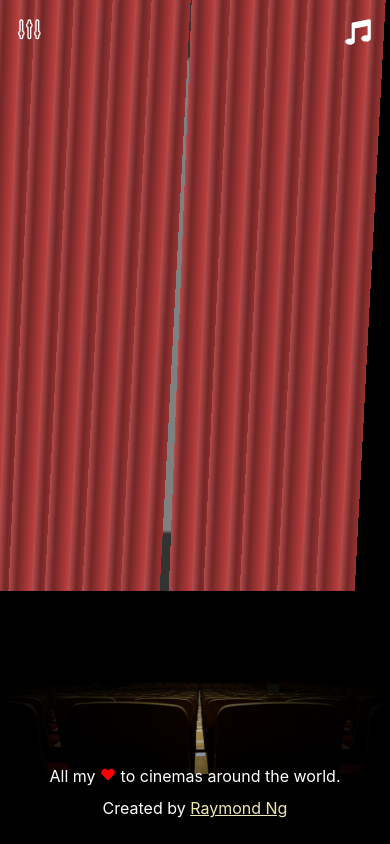
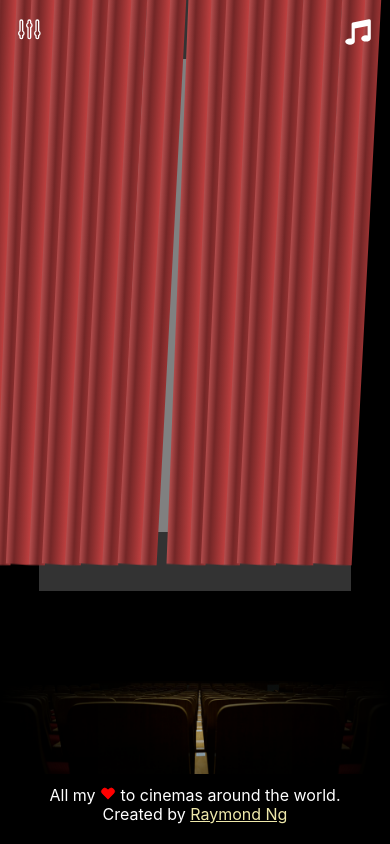
Before and after one commit to rayng86/movie-theater-exp, a React (Create React App) app: page / in a window 390 px wide. Built offline with nearby package versions, Linux system fonts and the light colour scheme; no server answers.

Commit message:
optimize for mobile, clean up css, fix youtube player on mobile

```diff
--- a/src/App.css
+++ b/src/App.css
@@ -1,288 +1,4 @@
-html,
-body,
-#root {
-  background: black;
-  height: 100%;
-  margin: 0;
-}
-
-button {
-  cursor: pointer;
-}
-
-a {
-  color: palegoldenrod;
-}
-
-a:hover {
-  color: rgb(189, 184, 119);
-}
-
-.App {
-  text-align: center;
-  display: flex;
-  flex-flow: column;
-  height: 100%;
-}
-
-@keyframes App-logo-spin {
-  from {
-    transform: rotate(0deg);
-  }
-  to {
-    transform: rotate(360deg);
-  }
-}
-
-.travel-curtain {
-  width: 10vw;
-  height: 120vh;
-  background: repeating-linear-gradient(
-    to left,
-    hsl(0, 50%, 50%) 4vw,
-    hsl(0, 50%, 30%) 8vw,
-    hsl(0, 40%, 50%) 10vw
-  );
-  background-size: 100% 100%;
-  display: inline-block;
-  transform-origin: 0 0%;
-  transform: rotate(3deg);
-  -webkit-animation: travel-curtain 2s ease infinite;
-  animation: travel-curtain 2s ease infinite;
-}
-@-webkit-keyframes travel-curtain {
-  50% {
-    transform: rotate(-3deg);
-  }
-}
-@keyframes travel-curtain {
-  50% {
-    transform: rotate(-3deg);
-  }
-}
-.travel-curtain:nth-child(1) {
-  -webkit-animation-delay: -0.1s;
-  animation-delay: -0.1s;
-}
-.travel-curtain:nth-child(2) {
-  -webkit-animation-delay: -0.2s;
-  animation-delay: -0.2s;
-}
-.travel-curtain:nth-child(3) {
-  -webkit-animation-delay: -0.3s;
-  animation-delay: -0.3s;
-}
-.travel-curtain:nth-child(4) {
-  -webkit-animation-delay: -0.4s;
-  animation-delay: -0.4s;
-}
-.travel-curtain:nth-child(5) {
-  -webkit-animation-delay: -0.5s;
-  animation-delay: -0.5s;
-}
-.travel-curtain:nth-child(6) {
-  -webkit-animation-delay: -0.6s;
-  animation-delay: -0.6s;
-}
-.travel-curtain:nth-child(7) {
-  -webkit-animation-delay: -0.7s;
-  animation-delay: -0.7s;
-}
-.travel-curtain:nth-child(8) {
-  -webkit-animation-delay: -0.8s;
-  animation-delay: -0.8s;
-}
-.travel-curtain:nth-child(9) {
-  -webkit-animation-delay: -0.9s;
-  animation-delay: -0.9s;
-}
-.travel-curtain:nth-child(10) {
-  -webkit-animation-delay: -1s;
-  animation-delay: -1s;
-}
-
-.curtain {
-  margin: 0 auto;
-  width: 100%;
-  height: 70vh;
-  overflow: hidden;
-}
-.curtain-wrapper {
-  width: 100%;
-  height: 100%;
-  display: flex;
-  justify-content: center;
-}
-.curtain-wrapper.open div.curtain-panel--left {
-  transform: translateX(-90%);
-}
-.curtain-wrapper.open div.curtain-panel--right {
-  transform: translateX(90%);
-}
-.curtain-panel {
-  display: flex;
-  align-items: center;
-  background: transparent;
-  color: #fff;
-  float: left;
-  position: relative;
-  width: 50%;
-  height: 100vh;
-  transition: all 1s ease-out;
-  z-index: 2;
-}
-.curtain-panel--left {
-  justify-content: flex-end;
-  transform: translateX(0);
-}
-.curtain-panel--right {
-  justify-content: flex-start;
-  transform: translateX(0);
-}
-.front-stage-content {
-  align-items: center;
-  background: #333;
-  color: #fff;
-  display: flex;
-  flex-direction: column;
-  height: 70vh;
-  justify-content: center;
-  position: absolute;
-  text-align: center;
-  width: 80%;
-}
-
-.lights {
-  width: 100%;
-  height: 70vh;
-  position: absolute;
-  background: #000;
-  z-index: 4;
-  opacity: 0%;
-  transition: all 1s ease-in;
-  pointer-events: none;
-}
-.lights.dimmed {
-  opacity: 0.8;
-}
-
-.screen {
-  background: #fff7e7;
-  height: 80%;
-  /* padding: 20px; */
-  width: 80%;
-  transition: all 1s ease-out;
-  /* -webkit-animation: glow 5s ease-in-out infinite alternate;
-          animation: glow 5s ease-in-out infinite alternate; */
-  position: relative;
-  overflow: hidden;
-  filter: blur(1px);
-  -webkit-filter: blur(1px);
-}
-
-.screen.dimmed {
-  background: #c5beb0;
-}
-
-.screen.off {
-  background: grey;
-  box-shadow: none;
-  -webkit-animation: none;
-  animation: none;
-}
-
-@-webkit-keyframes glow {
-  from {
-    /* box-shadow: 2px 0px 24px 8px white; */
-    box-shadow: inset 0 0 60px whitesmoke, inset 20px 0 80px rgb(171, 210, 247),
-      inset -20px 0 80px rgb(157, 221, 221),
-      inset 20px 0 300px rgb(171, 210, 247),
-      inset -20px 0 300px rgb(157, 221, 221), 0 0 50px #fff,
-      -10px 0 80px rgb(171, 210, 247), 10px 0 80px rgb(157, 221, 221);
-  }
-
-  to {
-    /* box-shadow: 2px 0px 24px 8px transparent; */
-    box-shadow: inset 0 0 60px whitesmoke, inset 20px 0 80px rgb(157, 221, 221),
-      inset -20px 0 80px rgb(171, 210, 247),
-      inset 20px 0 300px rgb(157, 221, 221),
-      inset -20px 0 300px rgb(171, 210, 247), 0 0 50px #fff,
-      -10px 0 80px rgb(171, 210, 247), 10px 0 80px rgb(157, 221, 221);
-  }
-}
-
-@keyframes glow {
-  from {
-    /* box-shadow: 2px 0px 24px 8px rgba(255,255,255,0.5); */
-    box-shadow: inset 0 0 60px whitesmoke, inset 20px 0 80px rgb(171, 210, 247),
-      inset -20px 0 80px rgb(157, 221, 221),
-      inset 20px 0 300px rgb(171, 210, 247),
-      inset -20px 0 300px rgb(157, 221, 221), 0 0 50px #fff,
-      -10px 0 80px rgb(171, 210, 247), 10px 0 80px rgb(157, 221, 221);
-  }
-
-  to {
-    /* box-shadow: 2px 0px 24px 8px transparent; */
-    box-shadow: inset 0 0 60px whitesmoke,
-      inset 20px 0 80px rgba(157, 221, 221, 0.3),
-      inset -20px 0 80px rgba(171, 210, 247, 0.3),
-      inset 20px 0 300px rgba(157, 221, 221, 0.3),
-      inset -20px 0 300px rgba(171, 210, 247, 0.3), 0 0 50px #fff,
-      -10px 0 80px rgba(171, 210, 247, 0.3),
-      10px 0 80px rgba(157, 221, 221, 0.3);
-  }
-}
-
-.generic-text-with-stroke,
-.question,
-.answers {
-  text-shadow: -1px 1px 0 #000, 1px 1px 0 #000, 1px -1px 0 #000,
-    -1px -1px 0 #000;
-  font-size: 1.5rem;
-}
-
-.answers.highlight-answer {
-  font-weight: 800;
-  color: gold;
-}
-
-.slide-container {
-  width: 100%;
-  height: 100%;
-  background: url('img/pexels-photo-3921045.jpeg') no-repeat;
-  background-position: center;
-  background-size: cover;
-}
-
-.projector-light {
-  width: 0;
-  height: 0;
-  border-left: 450px solid transparent;
-  border-right: 450px solid transparent;
-  border-top: 600px solid rgb(245, 245, 220);
-  border-radius: 50%;
-  filter: blur(40px);
-  -webkit-filter: blur(40px);
-  position: absolute;
-  bottom: 17px;
-  margin-left: auto;
-  margin-right: auto;
-  left: 0;
-  right: 0;
-  z-index: 5;
-  pointer-events: none;
-  transition: all 1s linear;
-  animation: projector-flicker 2s linear infinite;
-}
-
-.projector-light.dimmed {
-  border-left: 250px solid transparent;
-  border-right: 250px solid transparent;
-  border-top: 230px solid rgb(245, 245, 220);
-  bottom: 17px;
-  animation: projector-flicker-dimmed 2s linear infinite;
-}
-
+/* Animation Keyframes */
 @keyframes projector-flicker {
   0% {
     opacity: 0.1;
@@ -363,10 +79,287 @@ a:hover {
   }
 }
 
-#created-by {
-  color: white;
-  margin: 20px 0;
+@-webkit-keyframes travel-curtain {
+  50% {
+    transform: rotate(-3deg);
   }
+}
+
+@keyframes travel-curtain {
+  50% {
+    transform: rotate(-3deg);
+  }
+}
+.travel-curtain:nth-child(1) {
+  -webkit-animation-delay: -0.1s;
+  animation-delay: -0.1s;
+}
+.travel-curtain:nth-child(2) {
+  -webkit-animation-delay: -0.2s;
+  animation-delay: -0.2s;
+}
+.travel-curtain:nth-child(3) {
+  -webkit-animation-delay: -0.3s;
+  animation-delay: -0.3s;
+}
+.travel-curtain:nth-child(4) {
+  -webkit-animation-delay: -0.4s;
+  animation-delay: -0.4s;
+}
+.travel-curtain:nth-child(5) {
+  -webkit-animation-delay: -0.5s;
+  animation-delay: -0.5s;
+}
+.travel-curtain:nth-child(6) {
+  -webkit-animation-delay: -0.6s;
+  animation-delay: -0.6s;
+}
+.travel-curtain:nth-child(7) {
+  -webkit-animation-delay: -0.7s;
+  animation-delay: -0.7s;
+}
+.travel-curtain:nth-child(8) {
+  -webkit-animation-delay: -0.8s;
+  animation-delay: -0.8s;
+}
+.travel-curtain:nth-child(9) {
+  -webkit-animation-delay: -0.9s;
+  animation-delay: -0.9s;
+}
+.travel-curtain:nth-child(10) {
+  -webkit-animation-delay: -1s;
+  animation-delay: -1s;
+}
+
+@keyframes scroll {
+  0% {
+    top: 100%;
+  }
+  100% {
+    top: -100%;
+  }
+}
+
+html,
+body,
+#root {
+  background: black;
+  height: 100%;
+  margin: 0;
+  touch-action: pan-y;
+}
+
+button {
+  cursor: pointer;
+}
+
+a {
+  color: palegoldenrod;
+}
+
+a:hover {
+  color: rgb(189, 184, 119);
+}
+
+.App {
+  text-align: center;
+  display: flex;
+  flex-flow: column;
+  height: 100%;
+}
+
+@keyframes App-logo-spin {
+  from {
+    transform: rotate(0deg);
+  }
+  to {
+    transform: rotate(360deg);
+  }
+}
+
+@keyframes menu-animation {
+  0% {
+    top: -100px;
+    opacity: 0;
+  }
+  100% {
+    top: 0;
+    opacity: 1;
+  }
+}
+
+/* Main Theater Styling */
+
+/* Curtains */
+.travel-curtain {
+  width: 10vw;
+  height: 120vh;
+  background: repeating-linear-gradient(
+    to left,
+    hsl(0, 50%, 50%) 4vw,
+    hsl(0, 50%, 30%) 8vw,
+    hsl(0, 40%, 50%) 10vw
+  );
+  background-size: 100% 100%;
+  display: inline-block;
+  transform-origin: 0 0%;
+  transform: rotate(3deg);
+  -webkit-animation: travel-curtain 2s ease infinite;
+  animation: travel-curtain 2s ease infinite;
+  clip-path: circle(60% at 52% 30%);
+}
+
+.curtain {
+  margin: 0 auto;
+  width: 100%;
+  height: 70vh;
+  overflow: hidden;
+}
+.curtain-wrapper {
+  width: 100%;
+  height: 100%;
+  display: flex;
+  justify-content: center;
+}
+.curtain-wrapper.open div.curtain-panel--left {
+  transform: translateX(-90%);
+}
+.curtain-wrapper.open div.curtain-panel--right {
+  transform: translateX(90%);
+}
+.curtain-panel {
+  display: flex;
+  align-items: center;
+  background: transparent;
+  color: #fff;
+  float: left;
+  position: relative;
+  width: 50%;
+  height: 80vh;
+  transition: all 1s ease-out;
+  z-index: 2;
+}
+.curtain-panel--left {
+  justify-content: flex-end;
+  transform: translateX(0);
+}
+.curtain-panel--right {
+  justify-content: flex-start;
+  transform: translateX(0);
+}
+
+/* Lighting */
+.lights {
+  width: 100%;
+  height: 70vh;
+  position: absolute;
+  background: #000;
+  z-index: 4;
+  opacity: 0%;
+  transition: all 1s ease-in;
+  pointer-events: none;
+}
+.lights.dimmed {
+  opacity: 0.8;
+}
+
+/* Stage Screen */
+.front-stage-content {
+  align-items: center;
+  background: #333;
+  color: #fff;
+  display: flex;
+  flex-direction: column;
+  height: 70vh;
+  justify-content: center;
+  position: absolute;
+  text-align: center;
+  width: 80%;
+}
+
+.screen {
+  background: #fff7e7;
+  height: 80%;
+  width: 80%;
+  transition: all 1s ease-out;
+  position: relative;
+  overflow: hidden;
+}
+
+.screen.dimmed {
+  background: #c5beb0;
+}
+
+.screen.off {
+  background: grey;
+  box-shadow: none;
+  -webkit-animation: none;
+  animation: none;
+}
+
+/* Trivia */
+
+.generic-text-with-stroke,
+.question,
+.answers {
+  text-shadow: -1px 1px 0 #000, 1px 1px 0 #000, 1px -1px 0 #000,
+    -1px -1px 0 #000;
+  font-size: 1.5rem;
+}
+
+@media only screen and (min-device-width: 375px) and (max-device-width: 812px) and (-webkit-min-device-pixel-ratio: 2) and (orientation: landscape) {
+  .generic-text-with-stroke,
+  .question,
+  .answers {
+    font-size: 1rem;
+  }
+}
+
+.answers.highlight-answer {
+  font-weight: 800;
+  color: gold;
+}
+
+.slide-container {
+  width: 100%;
+  height: 100%;
+  background: url('img/pexels-photo-3921045.jpeg') no-repeat;
+  background-position: center;
+  background-size: cover;
+}
+
+/* Projector */
+
+.projector-light {
+  width: 0;
+  height: 0;
+  border-left: 450px solid transparent;
+  border-right: 450px solid transparent;
+  border-top: 600px solid rgb(245, 245, 220);
+  border-radius: 50%;
+  filter: blur(40px);
+  -webkit-filter: blur(40px);
+  position: absolute;
+  bottom: 17px;
+  margin-left: auto;
+  margin-right: auto;
+  left: 0;
+  right: 0;
+  z-index: 5;
+  pointer-events: none;
+  transition: all 1s linear;
+  animation: projector-flicker 2s linear infinite;
+}
+
+.projector-light.dimmed {
+  border-left: 250px solid transparent;
+  border-right: 250px solid transparent;
+  border-top: 230px solid rgb(245, 245, 220);
+  bottom: 17px;
+  animation: projector-flicker-dimmed 2s linear infinite;
+}
+
+/* Credits Roll */
 
 #credits-container {
   background: black;
@@ -384,23 +377,20 @@ a:hover {
   width: 100%;
 }
 
-@keyframes scroll {
-  0% {
-    top: 100%;
-  }
-  100% {
-    top: -100%;
-  }
-}
+/* YouTube Player */
 
+@media only screen and (min-width: 992px) {
   .ytplayer {
     pointer-events: none;
+  }
 }
 
 .ytplayer-container {
   width: 100%;
   height: 100%;
 }
+
+/* Theater Seats */
 
 .theater-seats {
   flex: 1 1 400px;
@@ -425,6 +415,8 @@ a:hover {
   width: 100%;
 }
 
+/* Theater Controls */
+
 Button {
   font-size: 1em;
   margin: 1em;
@@ -444,7 +436,7 @@ Button:disabled {
   background: lightgrey;
   color: darkgrey;
   border: darkgrey;
-  cursor:default;
+  cursor: default;
 }
 
 .theater-ctrls {
@@ -452,13 +444,48 @@ Button:disabled {
   animation: menu-animation 0.3s ease-in;
 }
 
-@keyframes menu-animation {
-  0% {
-    top: -100px;
-    opacity: 0;
+/* Footer */
+
+#created-by {
+  color: white;
+  margin: 20px 0;
+  display: block;
+  line-height: 1.2rem;
+  font-size: 1rem;
+  position: absolute;
+  bottom: 0;
+  left: 0;
+  right: 0;
+  margin-left: auto;
+  margin-right: auto;
 }
-  100% {
-    top: 0;
-    opacity: 1;
+
+@media only screen and (min-device-width: 375px) and (max-device-width: 812px) and (-webkit-min-device-pixel-ratio: 2) and (orientation: landscape) {
+  #created-by {
+    line-height: 0.8rem;
+    font-size: 0.6rem;
   }
 }
+
+/* Portrait Detection Styling for Mobile */
+
+.mobile-portrait-mode-alert {
+  display: none;
+}
+
+@media only screen and (min-device-width: 375px) and (max-device-width: 812px) and (-webkit-min-device-pixel-ratio: 2) and (orientation: portrait) {
+  .mobile-portrait-mode-alert {
+    background: rgb(148, 40, 40);
+    padding: 10px;
+    box-sizing: border-box;
+    color: white;
+    font-size: 3rem;
+    width: 100%;
+    height: 100%;
+    z-index: 9999;
+    display: flex;
+    align-items: center;
+    justify-content: center;
+    position: absolute;
+  }
+}
--- a/src/App.tsx
+++ b/src/App.tsx
@@ -63,6 +63,9 @@ function App() {
 
   return (
     <div className="App">
+      <div className="mobile-portrait-mode-alert">
+        Rotate the screen to landscape mode
+      </div>
       <div style={{ flex: '0 1 auto' }}>
         <div className="curtain">
           <div className={`lights ${lightsState ? 'dimmed' : ''}`} />
--- a/src/components/BgMusicToggleComponent.tsx
+++ b/src/components/BgMusicToggleComponent.tsx
@@ -14,7 +14,7 @@ const BgMusicToggleComponent = ({
   right: '1rem',
   width: '2rem',
   height: '2rem',
-  zIndex: 9999,
+  zIndex: 9998,
   cursor: 'pointer'
 }} onClick={toggleBgMusic} title="bg music">
     <svg xmlns="http://www.w3.org/2000/svg" viewBox="0 0 20 20" fill="currentColor" color="white">
--- a/src/components/Footer.tsx
+++ b/src/components/Footer.tsx
@@ -1,20 +1,6 @@
 import React from 'react';
 
-const Footer = () => (
-  <div
-    id="created-by"
-    style={{
-      position: 'absolute',
-      bottom: 0,
-      left: 0,
-      right: 0,
-      marginLeft: 'auto',
-      marginRight: 'auto',
-      lineHeight: '2rem',
-    }}
-  >
-    All my{' '}
-    <span>
+const HeartIcon = () => (
   <svg
     xmlns="http://www.w3.org/2000/svg"
     viewBox="0 0 20 20"
@@ -23,13 +9,21 @@ const Footer = () => (
     <path
       fillRule="evenodd"
       d="M3.172 5.172a4 4 0 015.656 0L10 6.343l1.172-1.171a4 4 0 115.656 5.656L10 17.657l-6.828-6.829a4 4 0 010-5.656z"
-          clipRule="evenodd" />
+      clipRule="evenodd"
+    />
   </svg>
-    </span>{' '}
+);
+
+const Footer = () => (
+  <div id="created-by">
+    <span>
+      All my {' '}
+      <HeartIcon />{' '}
       to cinemas around the world. <br /> Created by{' '}
       <a href="https://github.com/rayng86" rel="noreferrer" target="_blank">
         Raymond Ng
       </a>
+    </span>
   </div>
 );
 
--- a/src/components/ToggleTheaterCtrls.tsx
+++ b/src/components/ToggleTheaterCtrls.tsx
@@ -16,7 +16,7 @@ const ToggleTheaterCtrls = ({
       left: '1rem',
       width: '2rem',
       height: '2rem',
-      zIndex: 9999,
+      zIndex: 9998,
       cursor: 'pointer',
     }}
     onClick={showOrHideTheaterCtrls}
--- a/src/components/YouTubeVideo.tsx
+++ b/src/components/YouTubeVideo.tsx
@@ -22,6 +22,7 @@ const YouTubeVideoComponent = ({
       autoplay: 1,
       showinfo: 0,
       controls: 0,
+      playsinline: 1,
     },
   };
   return (
```
Lines whose indentation alone changed are shown as unchanged.
